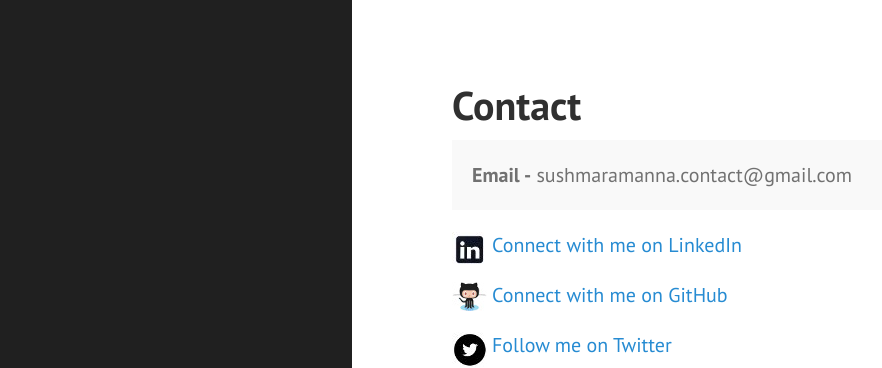
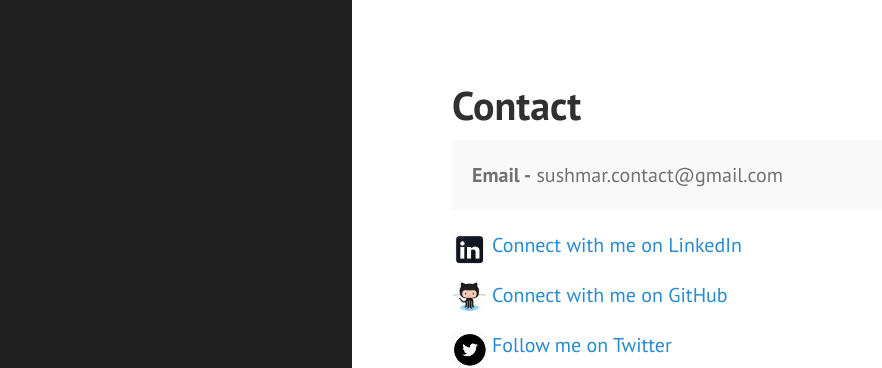
Before and after one commit to sushma-r/sushma-r.github.io, a Jekyll site: the page built from public/contact.md, in a window 1280 px wide. Shown: the top 368 px of the page, without its empty margins (8-890 px from the left). Built offline with Jekyll 4.4.1, drawn with Linux system fonts in a browser that asks for light colours; Markdown is read by kramdown in place of the engine named in the settings.

Commit message:
Email add change

```diff
--- a/public/contact.md
+++ b/public/contact.md
@@ -4,7 +4,7 @@ title: Contact
 ---
 
 <p class="message">
-  <b>Email -</b> sushmaramanna.contact@gmail.com
+  <b>Email -</b> sushmar.contact@gmail.com
 </p>
 <p>
 	<a class="linkedin" target="_blank" href="http://www.linkedin.com/in/sushmaramanna">Connect with me on LinkedIn</a>
```
